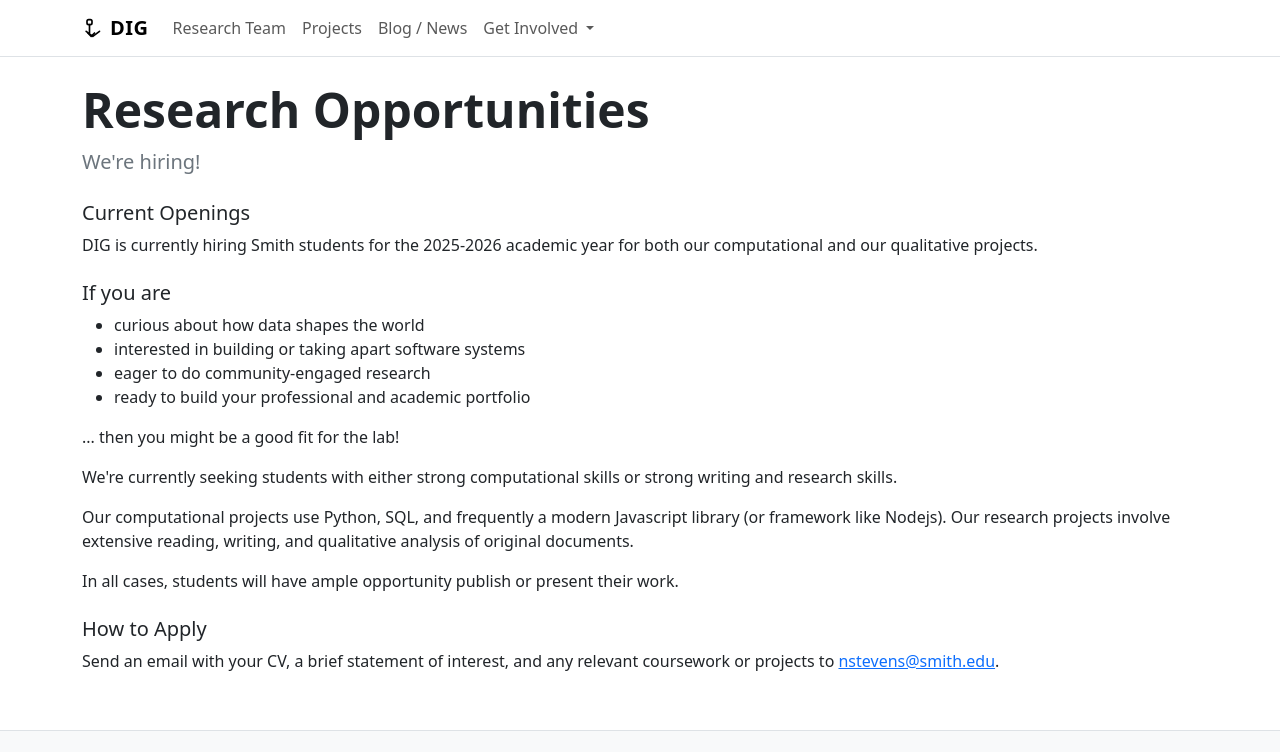
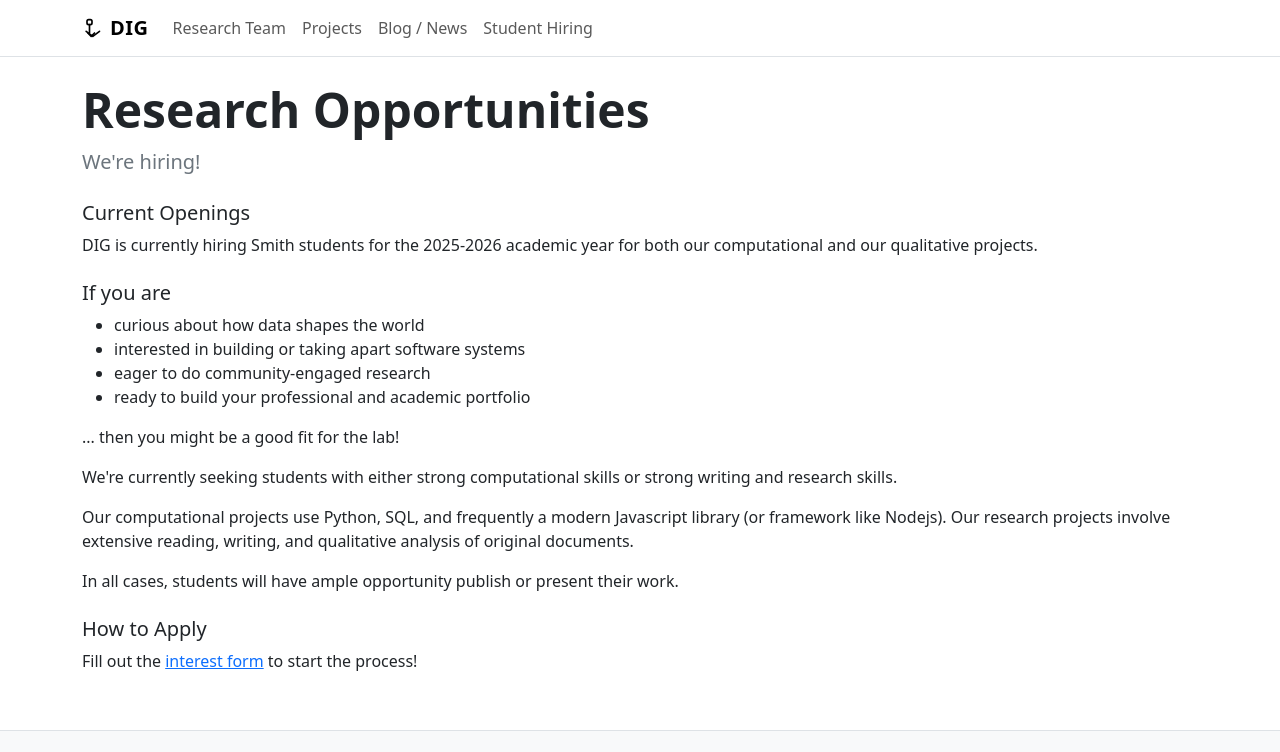
Before and after one commit to datainfrastructuregroup/datainfrastructuregroup.github.io, an Eleventy site: page src/get-involved/student-hiring.md in a window 1280 px wide. Shown: the top 752 px of the page. Built offline with nearby package versions, Linux system fonts and the light colour scheme; Eleventy itself is replaced by a stand-in of ours; files that its build step writes are made by us from their sources.

Commit message:
Fixing broken link

```diff
--- a/src/_data/site.json
+++ b/src/_data/site.json
@@ -6,15 +6,7 @@
     { "key": "team", "title": "Research Team", "url": "/team/" },
     { "key": "projects", "title": "Projects", "url": "/projects/" },
     { "key": "blog", "title": "Blog / News", "url": "/blog/" },
-    {
-      "key": "contact",
-      "title": "Get Involved",
-      "url": "/get-involved/",
-      "subpages": [
-        { "title": "Contact Us", "url": "/get-involved/" },
-        { "title": "Student Hiring", "url": "/get-involved/student-hiring/" }
-      ]
-    }
+    { "key": "hiring", "title": "Student Hiring", "url": "/get-involved/student-hiring/" }
   ],
   "social": {
     "github": "https://github.com/datainfrastructuregroup"
--- a/src/get-involved/student-hiring.md
+++ b/src/get-involved/student-hiring.md
@@ -28,5 +28,5 @@ In all cases, students will have ample opportunity publish or present their work
 
 <h2 class="h5 mt-4">How to Apply</h2>
 <p>
-  Send an email with your CV, a brief statement of interest, and any relevant coursework or projects to <a href="mailto:pi@example.edu">nstevens@smith.edu</a>.
+  Fill out the <a href="https://docs.google.com/forms/d/e/1FAIpQLSec0ofJGAwdRUwy17jYrD5Qf5oTPGnJaLGRKfjkga3RwbgByg/viewform?usp=header">interest form</a> to start the process!
 </p>
```
